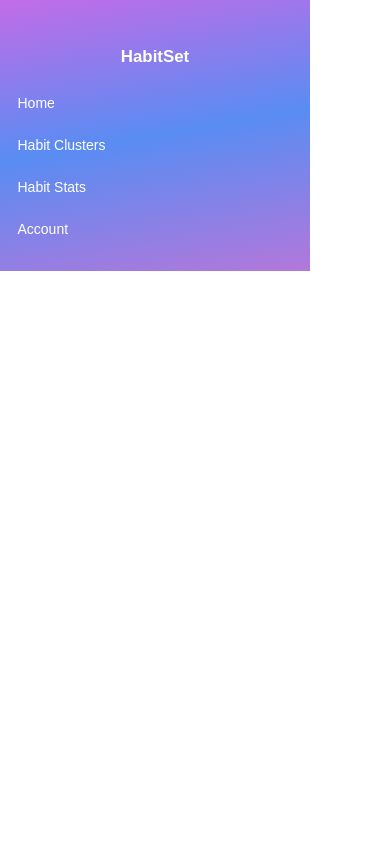
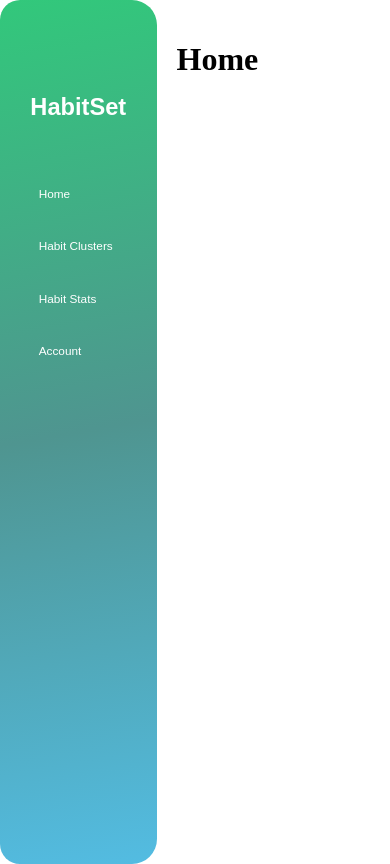
Before and after one commit to ramtin-matin/Habit-Tracker, a React app in the folder frontend/: page / in a window 390 px wide. Built offline with nearby package versions, Linux system fonts and the light colour scheme.

Commit message:
Finished side bar for now, made it responsive

```diff
--- a/frontend/src/App.js
+++ b/frontend/src/App.js
@@ -1,11 +1,34 @@
-import React from 'react';
-import Sidebar from './components/Sidebar';
+import React, { useState } from "react";
+import Sidebar from "./components/sidebar";
+import Home from "./pages/Home";
+import HabitClusters from "./pages/HabitClusters";
+import HabitStats from "./pages/HabitStats";
+import Account from "./pages/Account";
 
 const App = () => {
+  // for when user clicks on sidebar to navigate
+  const [view, setView] = useState("Home");
+
+  const renderPage = () => {
+    switch (view) {
+      case "Home":
+        return <Home />;
+      case "Habit Clusters":
+        return <HabitClusters />;
+      case "Habit Stats":
+        return <HabitStats />;
+      case "Account":
+        return <Account />;
+      default:
+        return <Home />;
+    }
+  };
+
   return (
     <div style={{ display: "flex" }}>
-      <Sidebar />
-      <div style={{ flex: 1, padding: "40px" }}>
+      <Sidebar setView={setView} />
+      <div style={{ flex: 1, padding: "20px" }}>
+        {renderPage()}
       </div>
     </div>
   );
--- a/frontend/src/components/sidebar.css
+++ b/frontend/src/components/sidebar.css
@@ -1,15 +1,17 @@
-/* Sidebar Styling */
+ /* Sidebar Styling */
 .sidebar {
+  max-height: 95%;
   height: 98vh;
   width: 25%;
-  background: linear-gradient(-10deg, rgb(179, 119, 219), hwb(220 35% 5%), #c26ce7);
+  background: linear-gradient(-10deg, rgb(83, 188, 226), rgb(79, 149, 144), rgb(50, 200, 123));
   color: white;
   display: flex;
   flex-direction: column;
   align-items: center;
-  border-radius: 35px;
+  justify-content: flex-start;
+  border-top-right-radius: 35px;
+  border-bottom-right-radius: 35px;
   margin-top: 1vh;
-  margin-left: 1vh;
   transition: all 0.3s ease;
 }
 
@@ -20,45 +22,105 @@
   font-weight: bold;
   margin-bottom: 1vh;
   transition: background 0.3s ease, transform 0.4s;
-  cursor: default;
+  cursor: pointer;
 }
-
-.sidebar-icon {
-  margin-right: 3vh;
-  font-size: 2.5vh;
-}
-
 
 .sidebar-menu {
   list-style: none;
   padding: 0;
-  width: 100%;
+  width: 80%;
   display: flex;
   flex-direction: column;
-  align-items: center;
+  align-items: flex-end;
   margin-top: 4vh;
 }
 
 .sidebar-item {
-  width: 100%;
+  color: white;
+  width: 25vh;
   padding: 2vh;
   font-size: 2.5vh;
   text-align: center;
   cursor: pointer;
-  transition: background 0.3s ease, transform 0.4s;
+  transition: background 0.3s ease, transform 0.4s, color .3s;
   font-family: "Futura", sans-serif;
   border-radius: 8px;
   display: flex;
-  margin-left: 65%;
+  border: none;
+  background: none;
+  position: relative;
+  overflow: hidden;
+  margin-top: 1vh;
 }
+
 
 .sidebar-item:hover {
   transform: scale(1.03);
+  color: rgb(79, 149, 134);
+}
 
+.sidebar-item:active {
+  transform: scale(1.08);
+  color: rgb(97, 178, 159);
+}
+
+.sidebar-item::before {
+  content: "";
+  position: absolute;
+  top: 0;
+  right: 0;
+  height: 90%;
+  width: 0;
+  background: rgb(255, 255, 255);
+  border-top-left-radius: 35px;
+  border-bottom-left-radius: 35px;
+  border-top-right-radius: 35px;
+  border-bottom-right-radius: 35px;
+  transition: width 0.15s ease-in-out;
+  z-index: -1;
+}
+
+.sidebar-item:hover::before {
+  width: 100%;
 }
 
 .sidebar-logo:hover {
-  transform: scale(1.04);
+  transform: scale(1.02);
+}
+
+@media (max-width: 1024px) {
+  .sidebar {
+    width: 35%;
+  }
+
+  .sidebar-logo {
+    font-size: 3.3vh;
+  }
+
+  .sidebar-menu {
+    align-items: center;
+  }
+  .sidebar-item {
+    font-size: 1.7vh;
+    padding: 12px;
+    width: 60%;
+  }
+}
+
+@media (max-width: 912px) {
+  .sidebar {
+    width: 35%;
+  }
+
+  .sidebar-logo {
+    font-size: 3.3vh;
+  }
+
+  .sidebar-item {
+    font-size: 1.5vh;
+    padding: 15px;
+    width: 70%;
+  }
 }
 
 /* Medium Screens (Tablets) */
@@ -66,69 +128,69 @@
   .sidebar {
     width: 35%;
     border-radius: 20px;
-    margin-left: 0.5vh;
-    margin-right: 0.5vh;
   }
 
-  .sidebar-icon {
-    margin-right: 2vh;
-    font-size: 2vh;
-  }
-
-  font-size: 3.5vh;
   .sidebar-logo {
-    margin-top: 8vh;
-    margin-bottom: 2vh;
-  }
-
-
-  .sidebar-menu {
-    align-items: flex-start;
-    margin-left: 10px;
+    font-size: 4vh;
   }
 
   .sidebar-item {
-    font-size: 18px;
-    padding: 12px;
-    width: 90%;
+    font-size: 2vh;
+    width: 75%;
   }
 }
 
+@media (max-width: 540px) {
+  .sidebar-item {
+    font-size: 2vh;
+    width: 80%;
+  }
+}
 /* Small Screens (Phones) */
 @media (max-width: 480px) {
   .sidebar {
-    width: 100%;
-    height: auto;
-    border-radius: 0;
+    width: 35%;
+    height: 100vh;
+    border-top-right-radius: 25px;
+    border-bottom-right-radius: 25px;
     margin: 0;
-    padding: 5px;
-  }
-
-  .sidebar-icon {
-    margin-right: 1.5vh;
-    font-size: 1.8vh;
+    padding: 10px;
+    align-items: center;
+    justify-content: flex-start;
   }
 
   .sidebar-logo {
-    font-size: 2vh;
-    margin-bottom: 5px;
-    margin-top: 5vh;
-  }
-
-  .sidebar-menu {
-    align-items: center;
-    margin-top: 10px;
+    font-size: 2.8vh;
   }
 
   .sidebar-item {
-    font-size: 14px;
-    padding: 8px;
-    width: 95%;
-    text-align: center;
-    margin: 5px 0;
+    font-size: 1.4vh;
+    width: 100%;
+  }
+}
+
+@media (max-width: 375px) {
+  .sidebar {
+    width: 35%;
   }
 
-  .sidebar-item:hover {
-    transform: scale(1.02);
+  .sidebar-item {
+    font-size: 1.4vh;
+    padding: 12px;
+    width: 90%;
+    text-align: center;
+    margin-left: 5%;
+    margin-top: 1vh;
+    border-radius: 10px;
   }
 }
+
+@media (max-width: 344px) {
+  .sidebar {
+    width: 40%;
+  }
+  .sidebar-item {
+    font-size: 1.2vh;
+    width: 100%;
+  }
+}
--- a/frontend/src/components/sidebar.js
+++ b/frontend/src/components/sidebar.js
@@ -1,15 +1,26 @@
-import React, { useState } from 'react';
+import React from 'react';
+import App from '../App';
 import './sidebar.css';
 
-const Sidebar = () => {
+// setView is from src/App.js
+// allows us to change the state on user clicks
+const Sidebar = ({setView}) => {
   return (
   <div className="sidebar">
-    <h2 className="sidebar-logo">HabitSet</h2>
+    <h2 className="sidebar-logo" onClick={() => setView("Home")}>HabitSet</h2>
     <ul className="sidebar-menu">
-      <li className="sidebar-item sidebar-item--active">Home</li>
-      <li className="sidebar-item">Habit Clusters</li>
-      <li className="sidebar-item">Habit Stats</li>
-      <li className="sidebar-item">Account</li>
+      <button className="sidebar-item" onClick={() => setView("Home")}>
+        Home
+      </button>
+      <button className="sidebar-item" onClick={() => setView("Habit Clusters")}>
+        Habit Clusters
+      </button>
+      <button className="sidebar-item" onClick={() => setView("Habit Stats")}>
+          Habit Stats
+      </button>
+      <button className="sidebar-item" onClick={() => setView("Account")}>
+        Account
+      </button>
     </ul>
   </div>
   );
--- /dev/null
+++ b/frontend/src/pages/Account.js
@@ -0,0 +1,7 @@
+import React from "react";
+
+const Account = () => {
+  return <h1>Account</h1>;
+};
+
+export default Account;
--- /dev/null
+++ b/frontend/src/pages/HabitClusters.js
@@ -0,0 +1,7 @@
+import React from "react";
+
+const HabitClusters = () => {
+  return <h1>Habit Clusters</h1>;
+};
+
+export default HabitClusters;
--- /dev/null
+++ b/frontend/src/pages/HabitStats.js
@@ -0,0 +1,7 @@
+import React from "react";
+
+const HabitStats = () => {
+  return <h1>Habit Stats</h1>;
+};
+
+export default HabitStats;
--- /dev/null
+++ b/frontend/src/pages/Home.js
@@ -0,0 +1,7 @@
+import React from "react";
+
+const Home = () => {
+  return <h1>Home</h1>;
+};
+
+export default Home;
```
Also changed, not shown: frontend/src/styles/Account.css (added), 1 other file (tests, documents, lock files or other folders).
